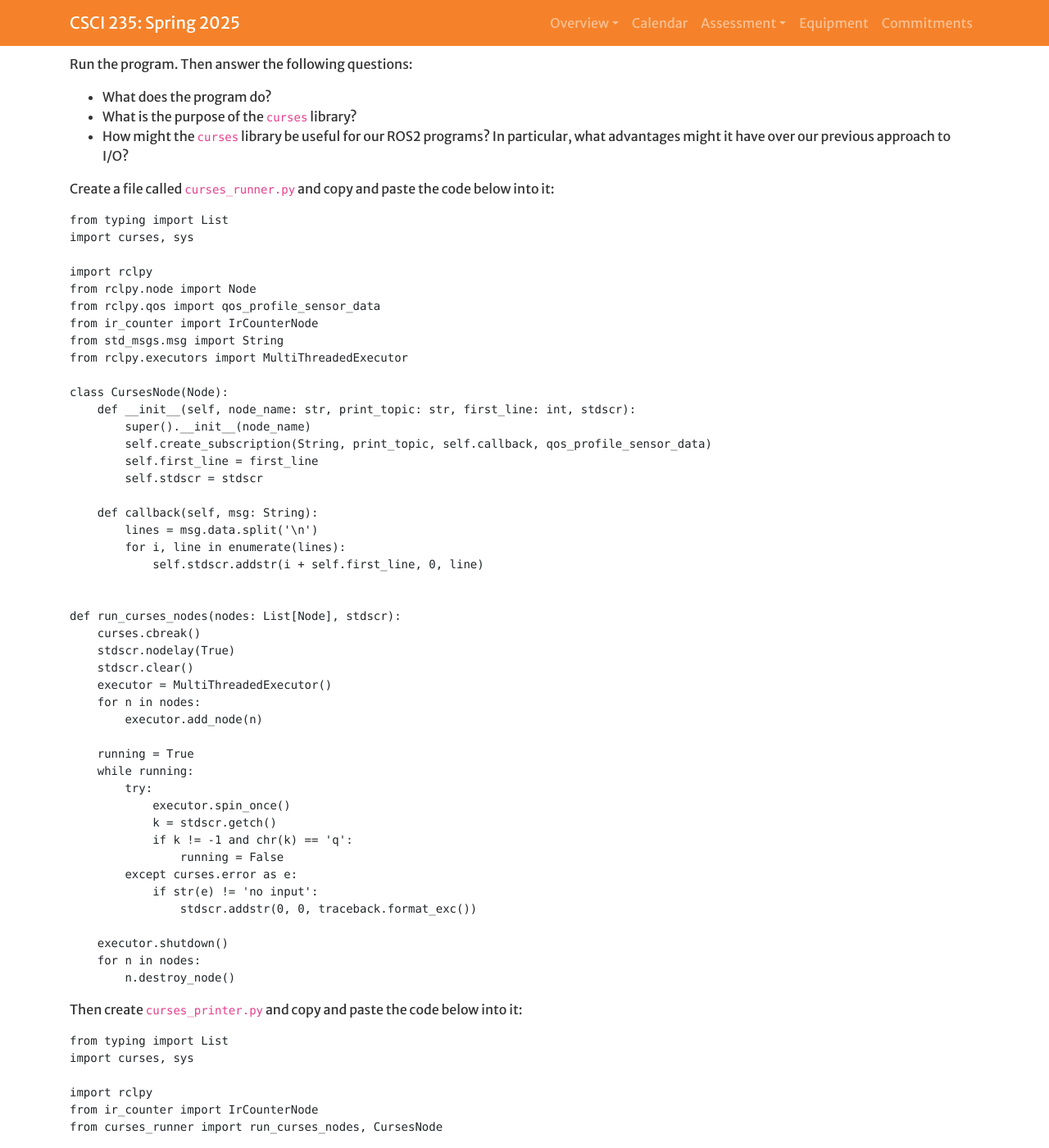
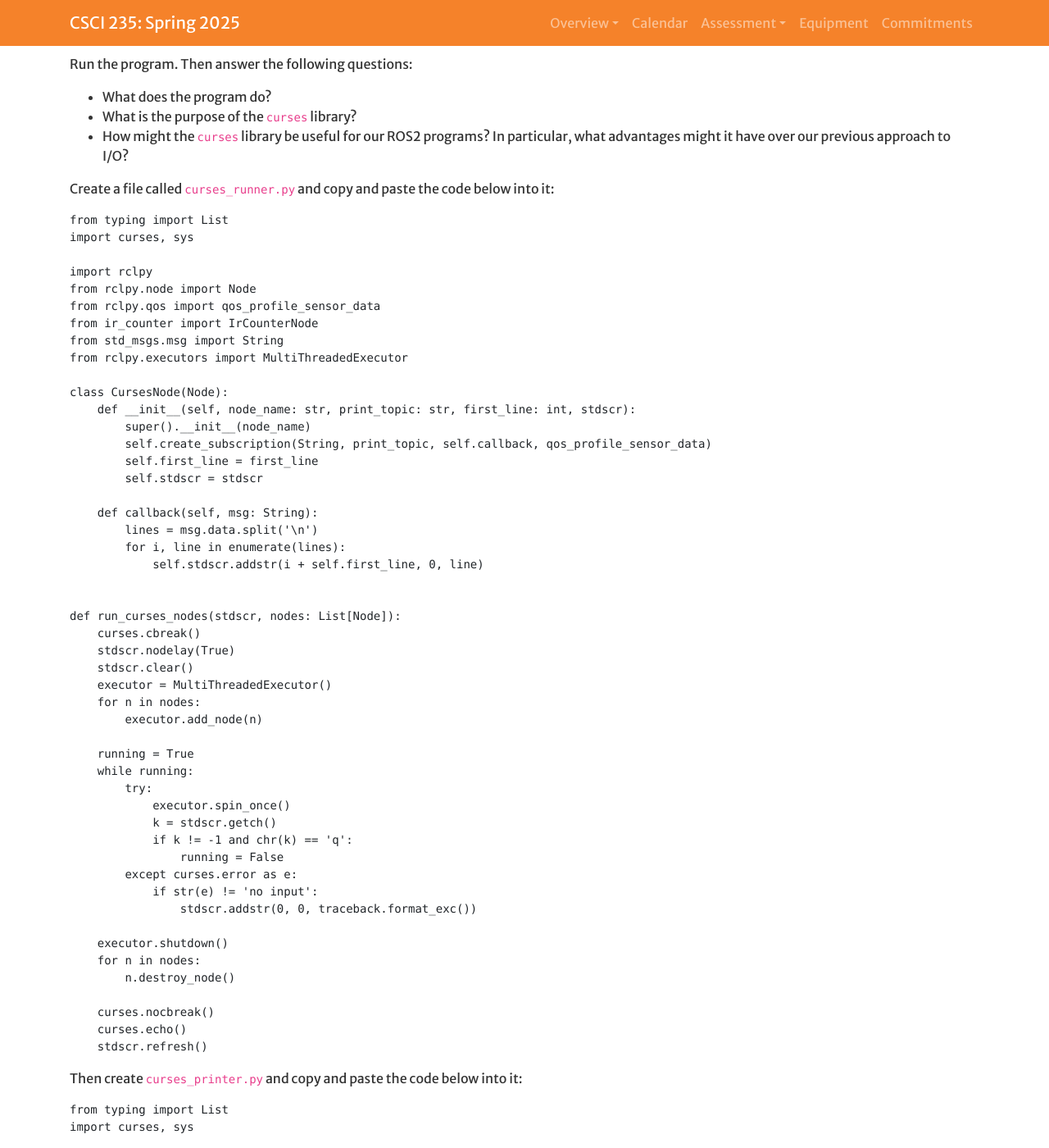
Before and after one commit to Hendrix-CS/csci235, a Jekyll site: the page built from modules/publications.md, in a window 1280 px wide and 1400 px high, scrolled down 2591 px. Shown: the whole window at 82% size. Built offline with Jekyll 4.4.1, drawn with Linux system fonts in a browser that asks for light colours; a script that is not in the unit is left out; our own code applies the rules of GitHub Pages for plain Markdown files; some of the changed text lies outside the part shown.

Commit message:
Reversed parameter order

````diff
--- a/modules/publications.md
+++ b/modules/publications.md
@@ -167,7 +167,7 @@ class CursesNode(Node):
             self.stdscr.addstr(i + self.first_line, 0, line)
 
 
-def run_curses_nodes(nodes: List[Node], stdscr):
+def run_curses_nodes(stdscr, nodes: List[Node]):
     curses.cbreak()
     stdscr.nodelay(True)
     stdscr.clear()
@@ -189,6 +189,10 @@ def run_curses_nodes(nodes: List[Node], stdscr):
     executor.shutdown()
     for n in nodes:
         n.destroy_node()
+
+    curses.nocbreak()
+    curses.echo()
+    stdscr.refresh()
 ```
 
 Then create `curses_printer.py` and copy and paste the code below into it:
@@ -206,7 +210,7 @@ def main(stdscr):
     robot = sys.argv[1]
     node = IrCounterNode(f'{robot}_IrCounterNode', robot)
     printer = CursesNode(f'{robot}_CursesNode', node.topic_name, 2, stdscr)
-    run_curses_nodes([node, printer], stdscr)
+    run_curses_nodes(stdscr, [node, printer])
     rclpy.shutdown()
 
 
````
